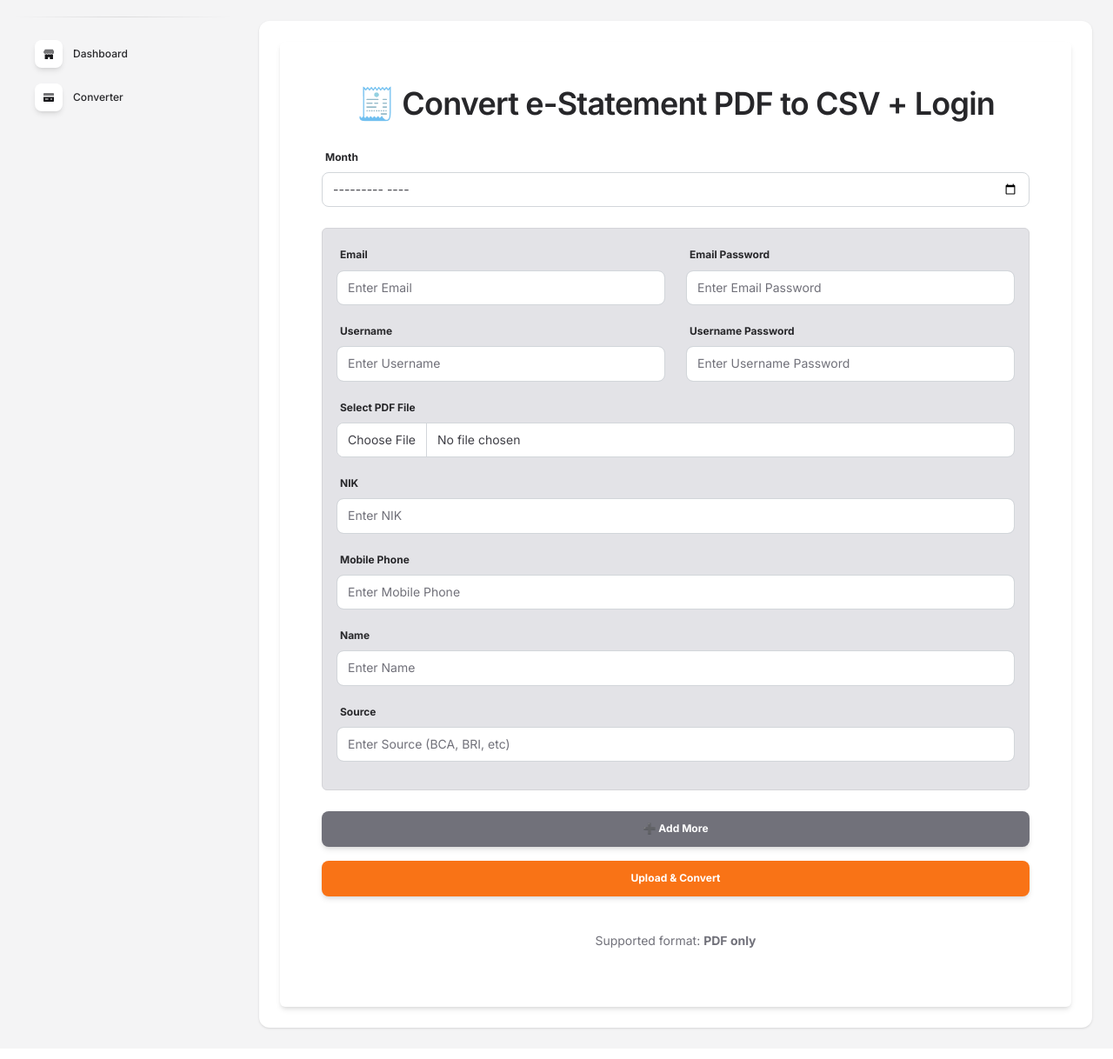
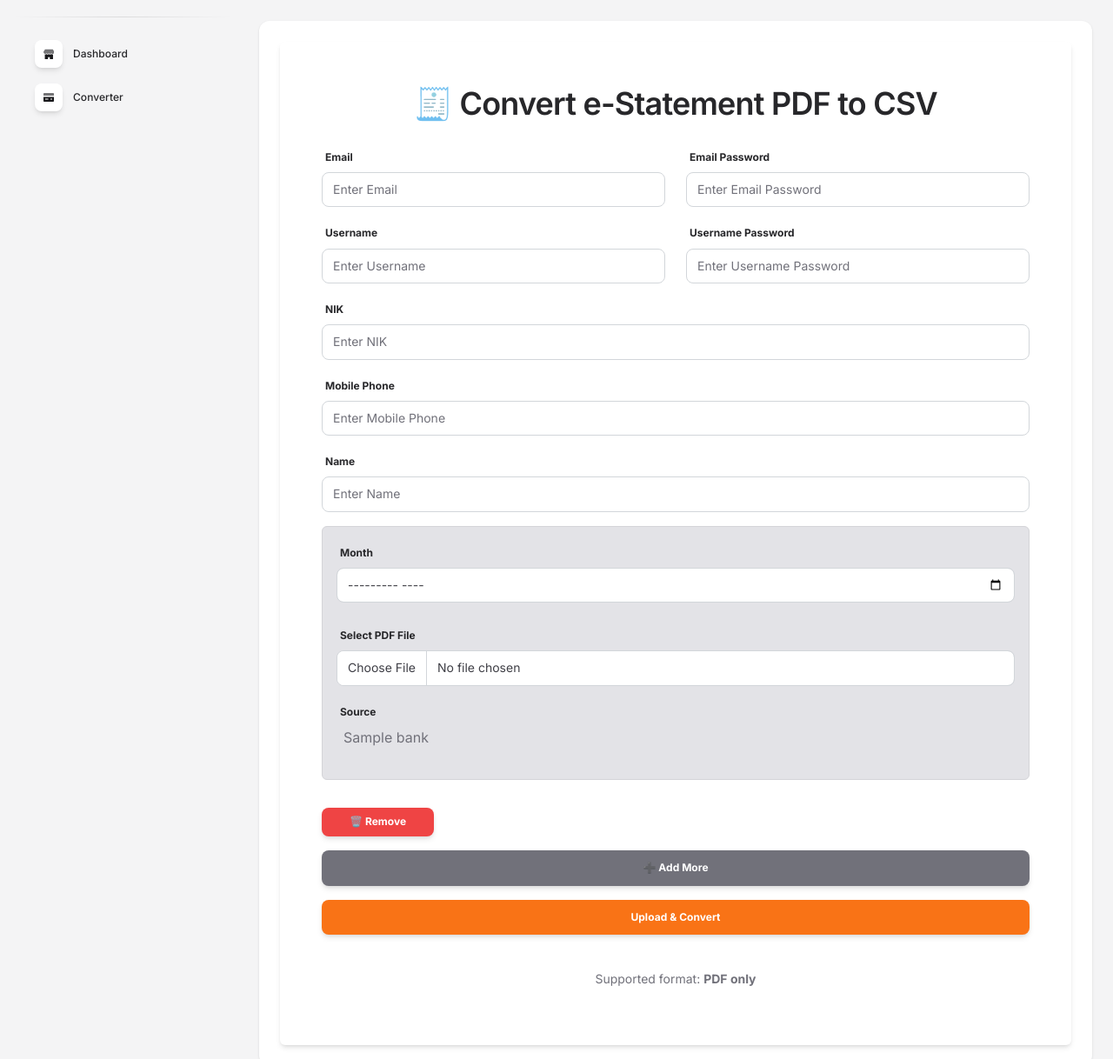
Before and after one commit to AsadillahRamadhan/e-statement, a Flask app: template templates/converter/index.html in a window 1280 px wide. Shown: the part 75-1293 px from the top of the page at 87% size. Before the commit the page ends 1260 px from the top, so only its background shows below. Run offline with Flask 3, Linux system fonts and the light colour scheme; the template is opened without the code that fills it: most values are stand-ins (such as "Sample title", 1, 10 or a date in 2020); parts of the project's set-up code (start-up, migrations or seed data) failed here and were passed over; some libraries are stand-ins or nearby versions.

Commit message:
[UPDATE] change iteration for e-statement credentials to one only, and set format for every column

```diff
--- a/app.py
+++ b/app.py
@@ -8,6 +8,7 @@ from extensions import db
 from sqlalchemy import or_, asc
 from datetime import datetime
 from io import StringIO
+import xlsxwriter
 
 app = Flask(__name__)
 
@@ -58,23 +59,19 @@ def index():
         session.pop('data_month', None)
         session.pop('output_filename', None)
         files = request.files.getlist('pdf_file[]')
-        niks = request.form.getlist('nik[]')
-        mobile_phones = request.form.getlist('mobile_phone[]')
-        names = request.form.getlist('name[]')
+        niks = request.form.get('nik')
+        mobile_phones = request.form.get('mobile_phone')
+        names = request.form.get('name')
         sources = request.form.getlist('source[]')
-        month = request.form.get('month')
-        emails = request.form.getlist('email[]')
-        emails_pass = request.form.getlist('email_pass[]')
-        users = request.form.getlist('user[]')
-        users_pass = request.form.getlist('user_pass[]')
+        month = request.form.getlist('month[]')
+        emails = request.form.get('email')
+        emails_pass = request.form.get('email_pass')
+        users = request.form.get('user')
+        users_pass = request.form.get('user_pass')
 
         if not files or not niks or not mobile_phones or not names or not sources or not month:
             return "All fields are required."
 
-        if not (len(files) == len(niks) == len(mobile_phones) == len(names) == len(sources)):
-            return "Mismatch between number of files and data fields."
-
-        month = datetime.strptime(month, "%Y-%m").strftime("%B %Y")
         combined_results = []
 
         for idx, file in enumerate(files):
@@ -86,7 +83,7 @@ def index():
                 try:
                     data = TransferUser.query.all()
                     bank_code = BankCode.query.filter(BankCode.bank_name.like(f"%{sources[idx]}%")).order_by(asc(BankCode.id)).first()
-                    result, _ = processor.process_pdf_file(filepath, BankCode, data, niks[idx], mobile_phones[idx], sources[idx], bank_code.bank_code, emails[idx], emails_pass[idx], users[idx], users_pass[idx])
+                    result, _ = processor.process_pdf_file(filepath, BankCode, data, niks, mobile_phones, sources[idx], bank_code.bank_code, emails, emails_pass, users, users_pass)
                     combined_results.append(result)
                 except Exception as e:
                     return f"Error processing file {file.filename}: {str(e)}"
@@ -97,11 +94,12 @@ def index():
             final_df = pd.concat(combined_results, ignore_index=True)
             table_html = final_df.to_html(classes='table table-striped', index=False)
             csv_data = final_df.to_csv(index=False)
-            return render_template('converter/preview.html', title="Converter", data=csv_data, table=table_html, month=month, filename=f"export_{month}.xlsx", current_url=request.url)
+            return render_template('converter/preview.html', title="Converter", data=csv_data, table=table_html, filename=f"export.xlsx", current_url=request.url)
 
         return "No valid files processed."
 
-    return render_template('converter/index.html', current_url=request.url, title="Converter")
+    banks = BankCode.query.all()
+    return render_template('converter/index.html', current_url=request.url, title="Converter", banks=banks)
 
 
 @app.get('/login')
@@ -218,10 +216,44 @@ def download_file(filename):
             csv_buffer = StringIO(data)
 
             df = pd.read_csv(csv_buffer, dtype={'% A Bank Code': str, '% B Bank Code': str})
+            df['% nominal'] = df['% nominal'].str.replace(',', '', regex=False).astype(float)
+            df['% date'] = df['% date'].apply(lambda x: datetime.strptime(x, '%d-%b-%Y'))
 
             output_path = os.path.join(app.config['OUTPUT_FOLDER'], filename)
 
-            df.to_excel(output_path, index=False)
+            workbook = xlsxwriter.Workbook(output_path)
+            worksheet = workbook.add_worksheet('Sheet1')
+
+            date_format = workbook.add_format({'num_format': 'dd-mmm-yy'})
+            accounting_format = workbook.add_format({'num_format': '#,##0'})
+            text_format = workbook.add_format({'num_format': '@'})
+            header_format = workbook.add_format({
+                'bold': True,
+                'border': 1,
+                'bg_color': '#D9D9D9'
+            })
+
+            for col_idx, col_name in enumerate(df.columns):
+                worksheet.write(0, col_idx, col_name, header_format)
+
+            for row_idx, row in enumerate(df.itertuples(index=False), start=1):
+                for col_idx, value in enumerate(row):
+                    col_name = df.columns[col_idx]
+                    if col_name == '% date':
+                        worksheet.write_datetime(row_idx, col_idx, value, date_format)
+                    elif col_name == '% nominal':
+                        worksheet.write_number(row_idx, col_idx, value, accounting_format)
+                    elif df.dtypes[col_name] == object:
+                        worksheet.write_string(row_idx, col_idx, str(value), text_format)
+                    else:
+                        worksheet.write(row_idx, col_idx, value)
+
+            worksheet.set_column('A:A', 15, date_format)
+            worksheet.set_column('B:B', 10, accounting_format)
+            for col in range(2, len(df.columns)):
+                worksheet.set_column(col, col, 15, text_format)
+
+            workbook.close()
 
             return send_file(output_path, as_attachment=True)
 
@@ -230,6 +262,5 @@ def download_file(filename):
 
     return "No file available to download."
 
-
 if __name__ == '__main__':
     app.run(debug=True)
--- a/modules/process.py
+++ b/modules/process.py
@@ -118,7 +118,7 @@ class PDFEstatementProcessor:
             b_email_pass = '-'
             b_user_pass = '-'
             b_bank_code = bank_code
-            b_bank_name = f"Bank {source}"
+            b_bank_name = source
             a_nik = nik
             a_mobile = mobile_phone
 
@@ -184,7 +184,7 @@ class PDFEstatementProcessor:
                 '% nominal': nominal,
                 '% A number': a_number,
                 '% A Bank Code': bank_code,
-                '% A Bank Name': f"Bank {source}",
+                '% A Bank Name': source,
                 '% A NIK': a_nik,
                 '% A name': a_name,
                 '% A Mobile': a_mobile,
--- a/templates/converter/index.html
+++ b/templates/converter/index.html
@@ -3,7 +3,7 @@
   <div class="card-body">
     <div class="bg-white p-4 p-md-5 rounded shadow w-100">
       <h2 class="text-center mb-4 text-dark fw-bold">
-        🧾 Convert e-Statement PDF to CSV + Login
+        🧾 Convert e-Statement PDF to CSV
       </h2>
 
       <form
@@ -12,26 +12,14 @@
         method="POST"
         enctype="multipart/form-data"
       >
-        <div class="mb-4">
-          <label class="form-label">Month</label>
-          <input
-            type="month"
-            class="form-control"
-            name="month"
-            placeholder="Enter Month (e.g., April 2025)"
-            required
-          />
-        </div>
-
-        <div id="input-group-container">
-          <div class="input-group-item mb-4 border p-3 rounded bg-light">
+        <div>
           <div class="row">
             <div class="mb-3 col-md-6">
               <label class="form-label">Email</label>
               <input
                 type="email"
                 class="form-control"
-                  name="email[]"
+                name="email"
                 placeholder="Enter Email"
                 required
               />
@@ -41,7 +29,7 @@
               <input
                 type="text"
                 class="form-control"
-                  name="email_pass[]"
+                name="email_pass"
                 placeholder="Enter Email Password"
                 required
               />
@@ -53,7 +41,7 @@
               <input
                 type="text"
                 class="form-control"
-                  name="user[]"
+                name="user"
                 placeholder="Enter Username"
                 required
               />
@@ -63,76 +51,49 @@
               <input
                 type="text"
                 class="form-control"
-                  name="user_pass[]"
+                name="user_pass"
                 placeholder="Enter Username Password"
                 required
               />
             </div>
           </div>
-
-            <div class="mb-3">
-              <label class="form-label">Select PDF File</label>
-              <input
-                type="file"
-                class="form-control"
-                name="pdf_file[]"
-                accept=".pdf"
-                required
-              />
-            </div>
-
           <div class="mb-3">
             <label class="form-label">NIK</label>
             <input
               type="text"
               class="form-control"
-                name="nik[]"
+              name="nik"
               placeholder="Enter NIK"
               required
             />
           </div>
-
           <div class="mb-3">
             <label class="form-label">Mobile Phone</label>
             <input
               type="text"
               class="form-control"
-                name="mobile_phone[]"
+              name="mobile_phone"
               placeholder="Enter Mobile Phone"
               required
             />
           </div>
-
           <div class="mb-3">
             <label class="form-label">Name</label>
             <input
               type="text"
               class="form-control"
-                name="name[]"
+              name="name"
               placeholder="Enter Name"
               required
             />
           </div>
-
-            <div class="mb-3">
-              <label class="form-label">Source</label>
-              <input
-                type="text"
-                class="form-control"
-                name="source[]"
-                placeholder="Enter Source (BCA, BRI, etc)"
-                required
-              />
         </div>
 
-            <!-- Remove button hanya untuk clone, bukan di awal -->
-          </div>
-        </div>
+        <div id="input-group-container"></div>
 
         <button type="button" id="addMore" class="btn btn-secondary mb-3 w-100">
           ➕ Add More
         </button>
-
         <button type="submit" class="btn btn-primary w-100">
           Upload & Convert
         </button>
@@ -145,30 +106,61 @@
   </div>
 </div>
 
+<template id="inputGroupTemplate">
+  <div class="input-group-item mb-4 border p-3 rounded bg-light">
+    <div class="mb-4">
+      <label class="form-label">Month</label>
+      <input type="month" class="form-control" name="month[]" required />
+    </div>
+    <div class="mb-3">
+      <label class="form-label">Select PDF File</label>
+      <input
+        type="file"
+        class="form-control"
+        name="pdf_file[]"
+        accept=".pdf"
+        required
+      />
+    </div>
+    <div class="mb-3">
+      <label class="form-label">Source</label>
+      <select name="source[]" class="form-control bank-select" required>
+        {% for bank in banks %}
+        <option value="{{ bank.bank_name }}">{{ bank.bank_name }}</option>
+        {% endfor %}
+      </select>
+    </div>
+  </div>
+</template>
 <script>
-  document.getElementById("addMore").addEventListener("click", function () {
-    const container = document.getElementById("input-group-container");
-    const originalItem = container.children[0];
-    const newItem = originalItem.cloneNode(true);
+  $(document).ready(function () {
+    function addInputGroup() {
+      const template = document.getElementById("inputGroupTemplate");
+      const clone = template.content.cloneNode(true);
+      const wrapper = document.createElement("div");
+      wrapper.className = "position-relative";
+      wrapper.appendChild(clone);
 
-    newItem.querySelectorAll("input").forEach((input) => {
-      input.value = "";
+      const removeBtn = document.createElement("button");
+      removeBtn.type = "button";
+      removeBtn.className = "btn btn-danger btn-sm removeItem mt-2";
+      removeBtn.textContent = "🗑️ Remove";
+      removeBtn.addEventListener("click", () => wrapper.remove());
+
+      wrapper.appendChild(removeBtn);
+      document.getElementById("input-group-container").appendChild(wrapper);
+
+      $(wrapper).find(".bank-select").select2({
+        theme: "bootstrap4",
+        width: "100%",
       });
-
-    const removeButton = document.createElement("button");
-    removeButton.type = "button";
-    removeButton.className = "btn btn-danger btn-sm removeItem mt-2";
-    removeButton.innerHTML = "🗑️ Remove";
-
-    removeButton.addEventListener("click", function () {
-      container.removeChild(newItem);
-    });
-
-    if (!newItem.querySelector(".removeItem")) {
-      newItem.appendChild(removeButton);
     }
 
-    container.appendChild(newItem);
+    addInputGroup();
+
+    document.getElementById("addMore").addEventListener("click", function () {
+      addInputGroup();
+    });
   });
 </script>
 {% endblock %}
--- a/templates/converter/preview.html
+++ b/templates/converter/preview.html
@@ -1,7 +1,7 @@
 {% extends 'layout/index.html' %} {% block content %}
 <div class="card">
   <div class="card-body">
-    <h2>Preview Data ({{ month }})</h2>
+    <h2>Preview Data</h2>
     <div class="table-responsive">
       <table class="table table-bordered">
         {{ table|safe }}
--- a/templates/layout/index.html
+++ b/templates/layout/index.html
@@ -17,6 +17,11 @@
       href="https://fonts.googleapis.com/css?family=Inter:300,400,500,600,700,800"
       rel="stylesheet"
     />
+    <link
+      href="https://cdn.jsdelivr.net/npm/select2@4.1.0-rc.0/dist/css/select2.min.css"
+      rel="stylesheet"
+    />
+    <link href="https://cdn.jsdelivr.net/npm/@ttskch/select2-bootstrap4-theme@1.5.2/dist/select2-bootstrap4.min.css" rel="stylesheet" />
     <link
       rel="stylesheet"
       href="https://cdnjs.cloudflare.com/ajax/libs/font-awesome/6.7.2/css/all.min.css"
@@ -39,6 +44,13 @@
       data-site="YOUR_DOMAIN_HERE"
       src="https://api.nepcha.com/js/nepcha-analytics.js"
     ></script>
+    <script
+      src="https://cdnjs.cloudflare.com/ajax/libs/jquery/3.7.1/jquery.min.js"
+      integrity="sha512-v2CJ7UaYy4JwqLDIrZUI/4hqeoQieOmAZNXBeQyjo21dadnwR+8ZaIJVT8EE2iyI61OV8e6M8PP2/4hpQINQ/g=="
+      crossorigin="anonymous"
+      referrerpolicy="no-referrer"
+    ></script>
+    <script src="https://cdn.jsdelivr.net/npm/select2@4.1.0-rc.0/dist/js/select2.min.js"></script>
   </head>
 
   <body class="g-sidenav-show bg-gray-100">
```
Lines whose indentation alone changed are shown as unchanged.
